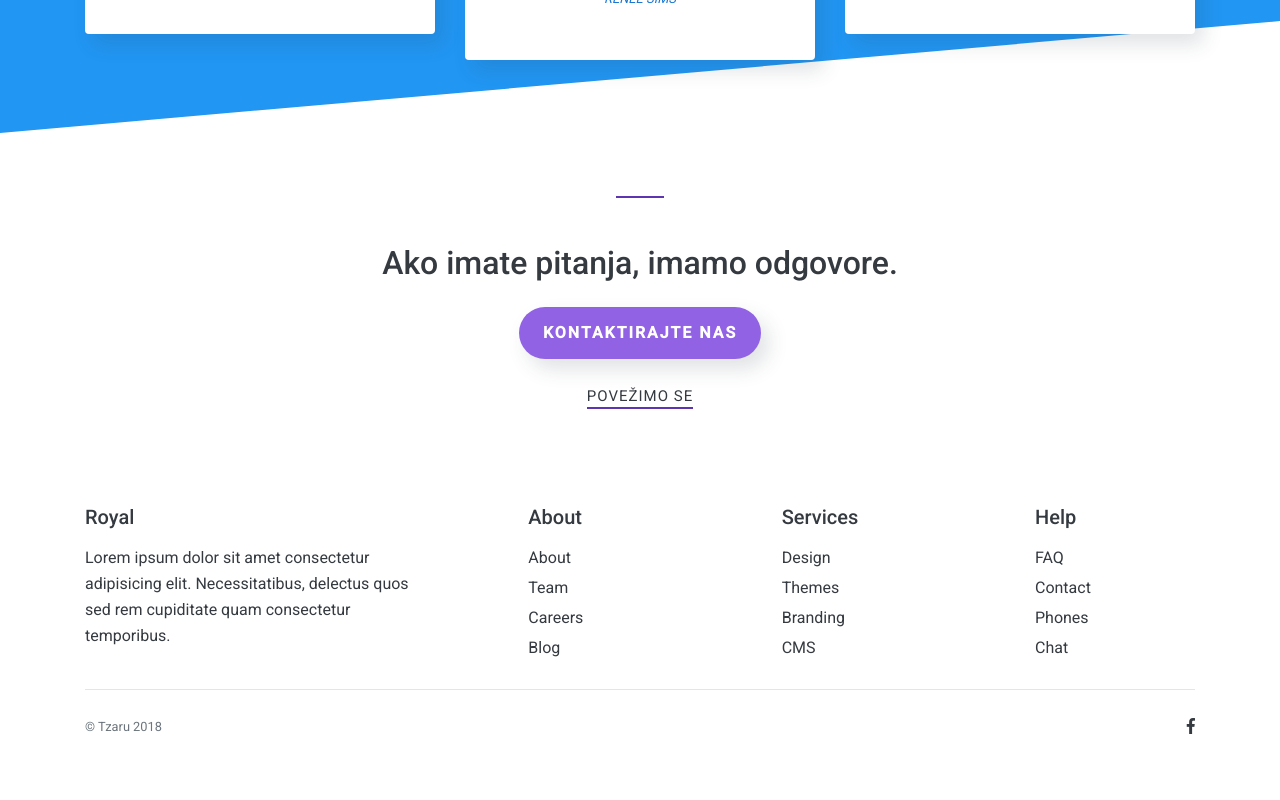
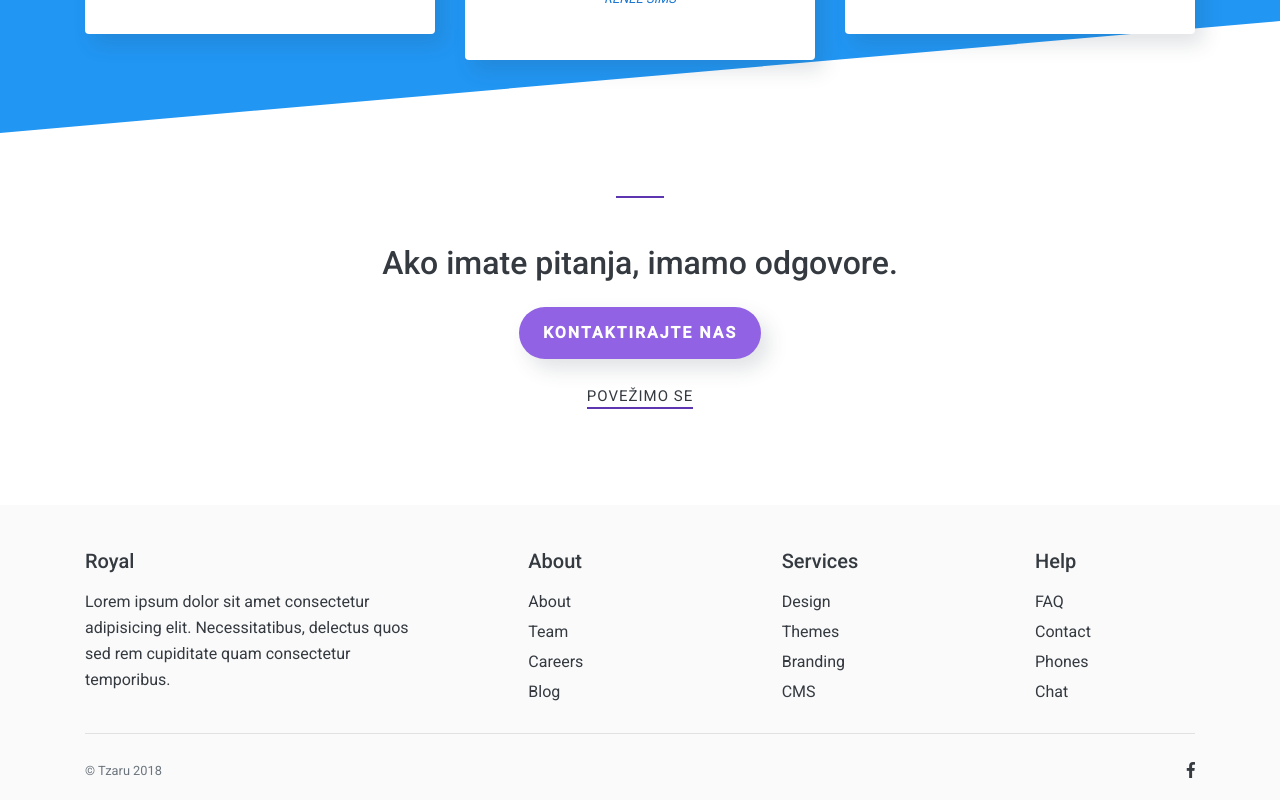
Before and after one commit to VladTzaru/Royal, a Vue app: page / in a window 1280 px wide. Shown: the part 2778-3578 px from the top of the page. Before the commit the page ends 3534 px from the top, so only its background shows below. Built offline with nearby package versions, Linux system fonts and the light colour scheme.

Commit message:
add footer background

```diff
--- a/src/assets/scss/_settings.scss
+++ b/src/assets/scss/_settings.scss
@@ -11,6 +11,7 @@ $secondary-dark: #0d47a1;
 $secondary-text: #2d2d2d;
 
 $text-primary: #343a40;
+$dim-text: rgba(204, 204, 204, 0.1);
 
 // BOX SHADOW
 $box-shadow-primary: 8px 10px 20px 0 rgba(46,61,73,.15);
--- a/src/components/Base/Footer.vue
+++ b/src/components/Base/Footer.vue
@@ -54,3 +54,11 @@ export default {
     name: 'Footer'
 }
 </script>
+
+<style lang="scss" scoped>
+@import '../../assets/scss/settings';
+.site-footer {
+    background-color: $dim-text;
+    padding-top: 44px;
+}
+</style>
```
